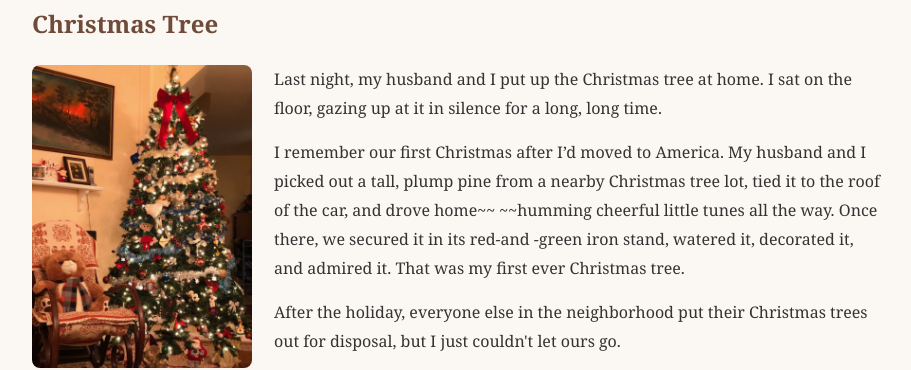
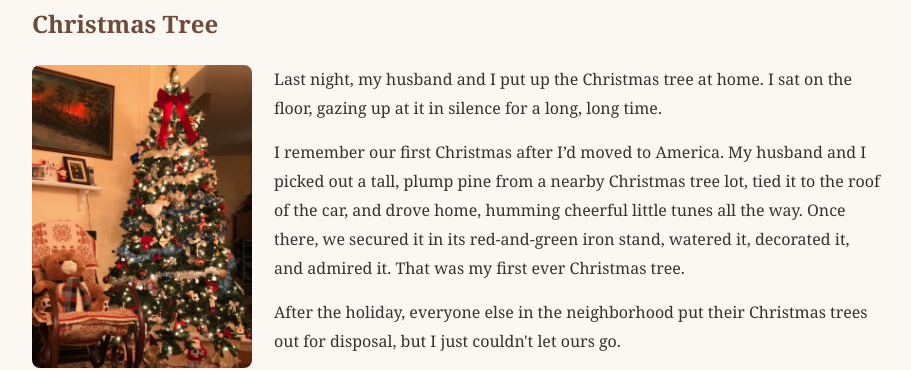
Before and after one commit to Jantany/Jantany.github.io, a plain HTML site: page reflections.html in a window 1280 px wide. Shown: the part 1040-1410 px from the top of the page, without its empty margins (183-1094 px from the left). Drawn offline with Linux system fonts and the light colour scheme.

Commit message:
Fix typo in reflections.html

```diff
--- a/reflections.html
+++ b/reflections.html
@@ -139,7 +139,7 @@
 
       <p>Last night, my husband and I put up the Christmas tree at home. I sat on the floor, gazing up at it in silence for a long, long time.</p>
 
-      <p>I remember our first Christmas after I’d moved to America. My husband and I picked out a tall, plump pine from a nearby Christmas tree lot, tied it to the roof of the car, and drove hom&#x65;~~&#32;~~&#x68;umming cheerful little tunes all the way. Once there, we secured it in its red-and -green iron stand, watered it, decorated it, and admired it. That was my first ever Christmas tree.</p>
+      <p>I remember our first Christmas after I’d moved to America. My husband and I picked out a tall, plump pine from a nearby Christmas tree lot, tied it to the roof of the car, and drove home, humming cheerful little tunes all the way. Once there, we secured it in its red-and-green iron stand, watered it, decorated it, and admired it. That was my first ever Christmas tree.</p>
 
       <p>After the holiday, everyone else in the neighborhood put their Christmas trees out for disposal, but I just couldn't let ours go.&#x20;</p>
 
```
